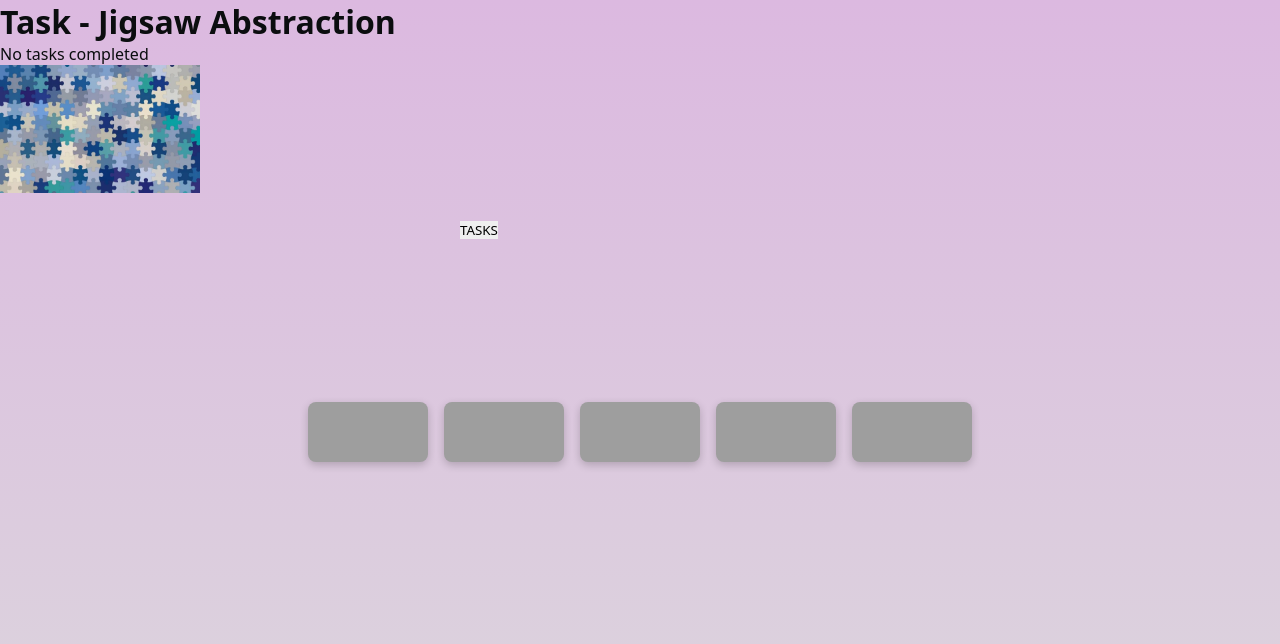
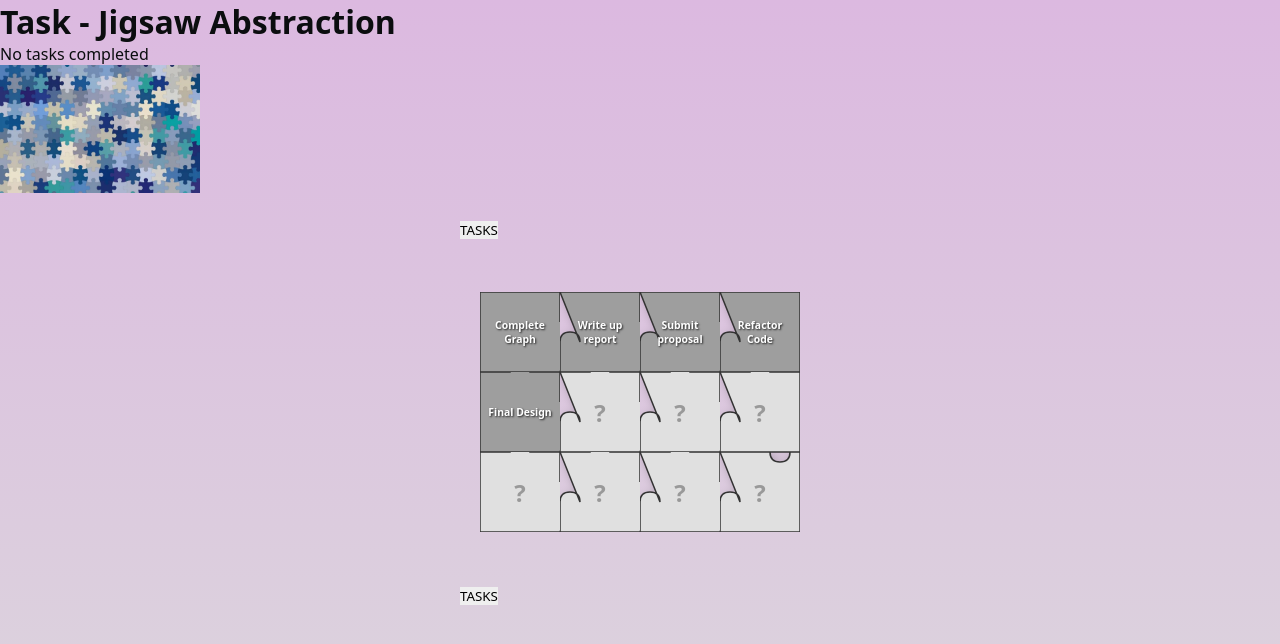
Before and after one commit to itcOnlineGaming/RWM_P2_2025_Jake_Fitzgerald, a SvelteKit app: page / in a window 1280 px wide. Shown: the top 644 px of the page. Built offline with nearby package versions, Linux system fonts and the light colour scheme.

Commit message:
#12 Jigsaw Board and Jigsaw pieces setup as seperated components that are imported into the +page.svelte

```diff
--- /dev/null
+++ b/src/Components/JigsawBoard.svelte
@@ -0,0 +1,138 @@
+<script lang="ts">
+    import JigsawPiece from './JigsawPiece.svelte';
+
+    export let tasks: Array<{id: number, text: string, completed: boolean, difficulty: string}>;
+    export let totalPieces: number = 12; // Total jigsaw pieces to show (including placeholders)
+
+    type Difficulty = 'EASY' | 'MEDIUM' | 'HARD' | 'GREY';
+    const difficultyColours: Record<Difficulty, string> = {
+        EASY: "#4CAF50",
+        MEDIUM: "#FFC107",
+        HARD: "#F44336",
+        GREY: "#9E9E9E"
+    };
+
+    // Placeholder color - lighter grey for unassigned pieces (or green when all complete)
+    const placeholderColor = "#E0E0E0";
+    const completedPlaceholderColor = "#4CAF50"; // Green when all tasks done
+
+    // Check if all tasks are completed
+    $: allTasksCompleted = tasks.length > 0 && tasks.every(task => task.completed);
+
+    function getTaskColour(task: any): string {
+        if (!task.completed) {
+            return "#9E9E9E";
+        }
+        return difficultyColours[task.difficulty as Difficulty] || '#ccc';
+    }
+
+    // Calculate grid dimensions based on total piece count
+    function getGridDimensions(count: number): {rows: number, cols: number} {
+        if (count <= 0) return {rows: 0, cols: 0};
+        if (count <= 4) return {rows: 2, cols: 2};
+        if (count <= 6) return {rows: 2, cols: 3};
+        if (count <= 9) return {rows: 3, cols: 3};
+        if (count <= 12) return {rows: 3, cols: 4};
+        if (count <= 16) return {rows: 4, cols: 4};
+        if (count <= 20) return {rows: 4, cols: 5};
+
+        // For larger counts, make roughly square
+        const cols = Math.ceil(Math.sqrt(count));
+        const rows = Math.ceil(count / cols);
+        return {rows, cols};
+    }
+
+    // Determine piece type based on position
+    function getPieceType(index: number, rows: number, cols: number): 'corner-tl' | 'corner-tr' | 'corner-bl' | 'corner-br' | 'edge-top' | 'edge-right' | 'edge-bottom' | 'edge-left' | 'middle' {
+        const row = Math.floor(index / cols);
+        const col = index % cols;
+
+        const isTopRow = row === 0;
+        const isBottomRow = row === rows - 1;
+        const isLeftCol = col === 0;
+        const isRightCol = col === cols - 1;
+
+        // Corners
+        if (isTopRow && isLeftCol) return 'corner-tl';
+        if (isTopRow && isRightCol) return 'corner-tr';
+        if (isBottomRow && isLeftCol) return 'corner-bl';
+        if (isBottomRow && isRightCol) return 'corner-br';
+
+        // Edges
+        if (isTopRow) return 'edge-top';
+        if (isBottomRow) return 'edge-bottom';
+        if (isLeftCol) return 'edge-left';
+        if (isRightCol) return 'edge-right';
+
+        // Middle
+        return 'middle';
+    }
+
+    // Create array of pieces: real tasks + placeholders
+    $: allPieces = [...tasks, ...Array(Math.max(0, totalPieces - tasks.length)).fill(null)];
+    $: dimensions = getGridDimensions(totalPieces);
+    $: rows = dimensions.rows;
+    $: cols = dimensions.cols;
+</script>
+
+<div class="jigsaw-board">
+    <div
+        class="jigsaw-grid"
+        style="
+            grid-template-columns: repeat({cols}, 80px);
+            grid-template-rows: repeat({rows}, 80px);
+        ">
+        {#each allPieces as piece, i}
+            <div class="piece-container" title={piece?.text || 'Empty slot'}>
+                <JigsawPiece
+                    type={getPieceType(i, rows, cols)}
+                    color={piece ? getTaskColour(piece) : (allTasksCompleted ? completedPlaceholderColor : placeholderColor)}
+                    size={80}
+                />
+                {#if piece}
+                    <span class="piece-label">{piece.text.slice(0, 15)}{piece.text.length > 15 ? '...' : ''}</span>
+                {:else}
+                    <span class="piece-label empty">?</span>
+                {/if}
+            </div>
+        {/each}
+    </div>
+</div>
+
+<style>
+    .jigsaw-board {
+        display: flex;
+        justify-content: center;
+        align-items: center;
+        padding: 2rem;
+    }
+
+    .jigsaw-grid {
+        display: grid;
+        gap: -1px; /* Overlap slightly for puzzle effect */
+    }
+
+    .piece-container {
+        position: relative;
+        display: flex;
+        align-items: center;
+        justify-content: center;
+    }
+
+    .piece-label {
+        position: absolute;
+        font-size: 0.65rem;
+        font-weight: bold;
+        color: white;
+        text-shadow: 1px 1px 2px rgba(0,0,0,0.8);
+        pointer-events: none;
+        text-align: center;
+        max-width: 70px;
+    }
+
+    .piece-label.empty {
+        font-size: 1.5rem;
+        color: #999;
+        text-shadow: none;
+    }
+</style>
--- /dev/null
+++ b/src/Components/JigsawPiece.svelte
@@ -0,0 +1,86 @@
+<script lang="ts">
+    export let type: 'corner-tl' | 'corner-tr' | 'corner-bl' | 'corner-br' |
+                     'edge-top' | 'edge-right' | 'edge-bottom' | 'edge-left' |
+                     'middle';
+    export let color: string = '#4CAF50';
+    export let size: number = 80;
+
+    // Simple jigsaw connector (tab/slot)
+    const tab = `q 0,-10 10,-10 t 10,10`; // outward tab
+    const slot = `q 0,10 10,10 t 10,-10`; // inward slot
+
+    // Generate path based on piece type
+    function getPiecePath(type: string): string {
+        const s = size;
+        const mid = s / 2;
+
+        switch(type) {
+            case 'corner-tl':
+                // Top-Left: straight top, straight left, tab right, tab bottom
+                return `M 0,0 L ${s},0 L ${s},${mid-10} ${tab} L ${s},${s}
+                        L ${mid+10},${s} ${slot} L 0,${s} Z`;
+
+            case 'corner-tr':
+                // Top-Right: straight top, straight right, tab bottom, slot left
+                return `M 0,0 L ${s},0 L ${s},${s} L ${mid+10},${s} ${slot}
+                        L 0,${s} L 0,${mid+10} ${tab} Z`;
+
+            case 'corner-bl':
+                // Bottom-Left: straight left, straight bottom, tab top, tab right
+                return `M 0,0 L ${mid-10},0 ${tab} L ${s},0 L ${s},${mid-10} ${tab}
+                        L ${s},${s} L 0,${s} Z`;
+
+            case 'corner-br':
+                // Bottom-Right: straight right, straight bottom, slot top, slot left
+                return `M 0,0 L ${s},0 L ${s},${s} L 0,${s} L 0,${mid+10} ${tab}
+                        L 0,0 L ${mid+10},0 ${slot} Z`;
+
+            case 'edge-top':
+                // Top edge: straight top, tab/slot on other sides
+                return `M 0,0 L ${s},0 L ${s},${mid-10} ${tab} L ${s},${s}
+                        L ${mid+10},${s} ${slot} L 0,${s} L 0,${mid+10} ${tab} Z`;
+
+            case 'edge-right':
+                // Right edge: straight right, tab/slot on other sides
+                return `M 0,0 L ${mid-10},0 ${tab} L ${s},0 L ${s},${s}
+                        L ${mid+10},${s} ${slot} L 0,${s} L 0,${mid+10} ${tab} Z`;
+
+            case 'edge-bottom':
+                // Bottom edge: straight bottom, tab/slot on other sides
+                return `M 0,0 L ${mid-10},0 ${tab} L ${s},0 L ${s},${mid-10} ${tab}
+                        L ${s},${s} L 0,${s} L 0,${mid+10} ${tab} Z`;
+
+            case 'edge-left':
+                // Left edge: straight left, tab/slot on other sides
+                return `M 0,0 L ${mid-10},0 ${tab} L ${s},0 L ${s},${mid-10} ${tab}
+                        L ${s},${s} L ${mid+10},${s} ${slot} L 0,${s} Z`;
+
+            case 'middle':
+            default:
+                // Middle: tabs/slots on all sides
+                return `M 0,0 L ${mid-10},0 ${tab} L ${s},0 L ${s},${mid-10} ${tab}
+                        L ${s},${s} L ${mid+10},${s} ${slot} L 0,${s} L 0,${mid+10} ${tab} Z`;
+        }
+    }
+</script>
+
+<svg width={size} height={size} viewBox="0 0 {size} {size}">
+    <path
+        d={getPiecePath(type)}
+        fill={color}
+        stroke="#333"
+        stroke-width="1.5"
+        class="jigsaw-piece"
+    />
+</svg>
+
+<style>
+    .jigsaw-piece {
+        filter: drop-shadow(2px 2px 4px rgba(0,0,0,0.2));
+        transition: transform 0.2s ease;
+    }
+
+    .jigsaw-piece:hover {
+        transform: scale(1.05);
+    }
+</style>
--- a/src/routes/+page.svelte
+++ b/src/routes/+page.svelte
@@ -4,6 +4,10 @@
     import { tasksStore, tasksCompletedStore } from '$lib/stores/tasks.js';
     import { get } from 'svelte/store';
     import './styles.css';
+    // Jigsaw imports
+    import JigsawBoard from '../Components/JigsawBoard.svelte';
+
+
 
     import jigsaw_base from '$lib/images/jigsaw_original.jpg';
     import jigsaw_0 from '$lib/images/jigsaw_0.png';
@@ -93,7 +97,7 @@
     <img src={jigsaw_complete} alt="Jigsaw" width="200" />
 {/if}
 
-
+<!----
 <div class="rectangle-wrapper">
     {#each tasks as task}
         <div class="tooltip-container">
@@ -112,6 +116,7 @@
         </div>
     {/each}
 </div>
+--->
 
 <div class="container">
 	<slot />
@@ -122,6 +127,15 @@
 			TASKS
 		</button>
 	</div>
+</div>
+
+<JigsawBoard tasks={tasks} totalPieces={12} />
+
+
+<div class="container">
+    <button class="save-btn" on:click={() => goto("/TasksScreen")}>
+        TASKS
+    </button>
 </div>
 
 <style>
@@ -157,6 +171,7 @@
     left: 50%;
     transform: translate(-50%, -50%);
 }
+
 .tooltip-container
 {
     position: relative;
```
